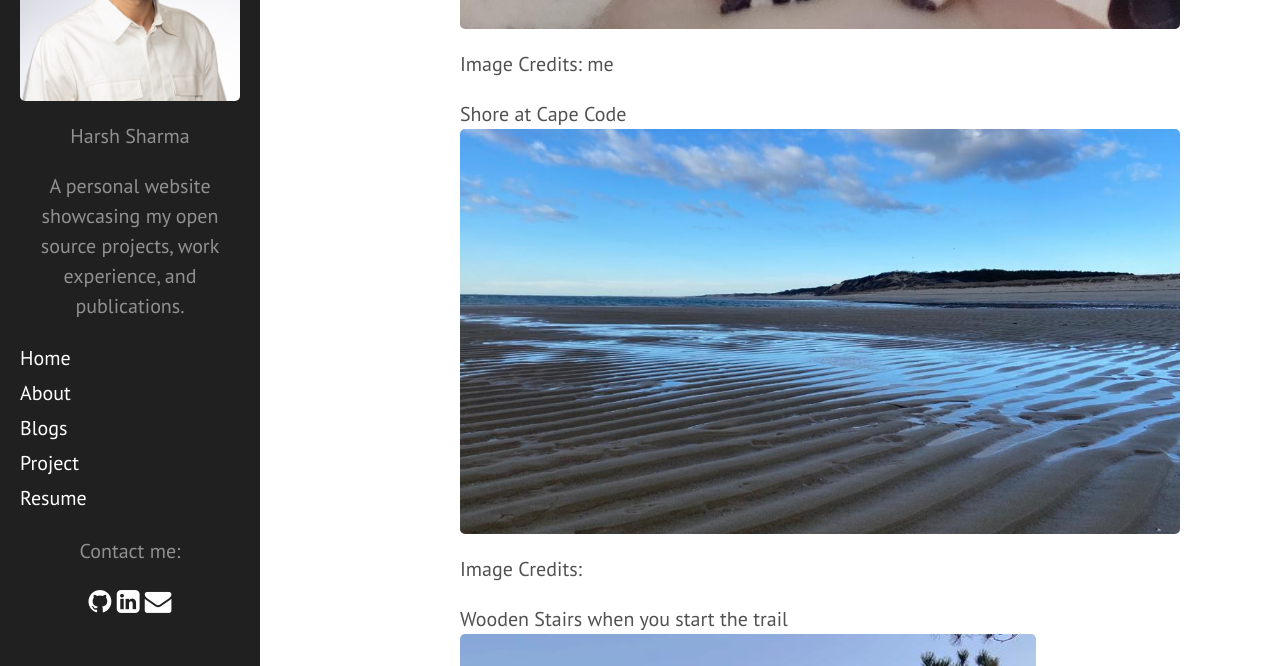
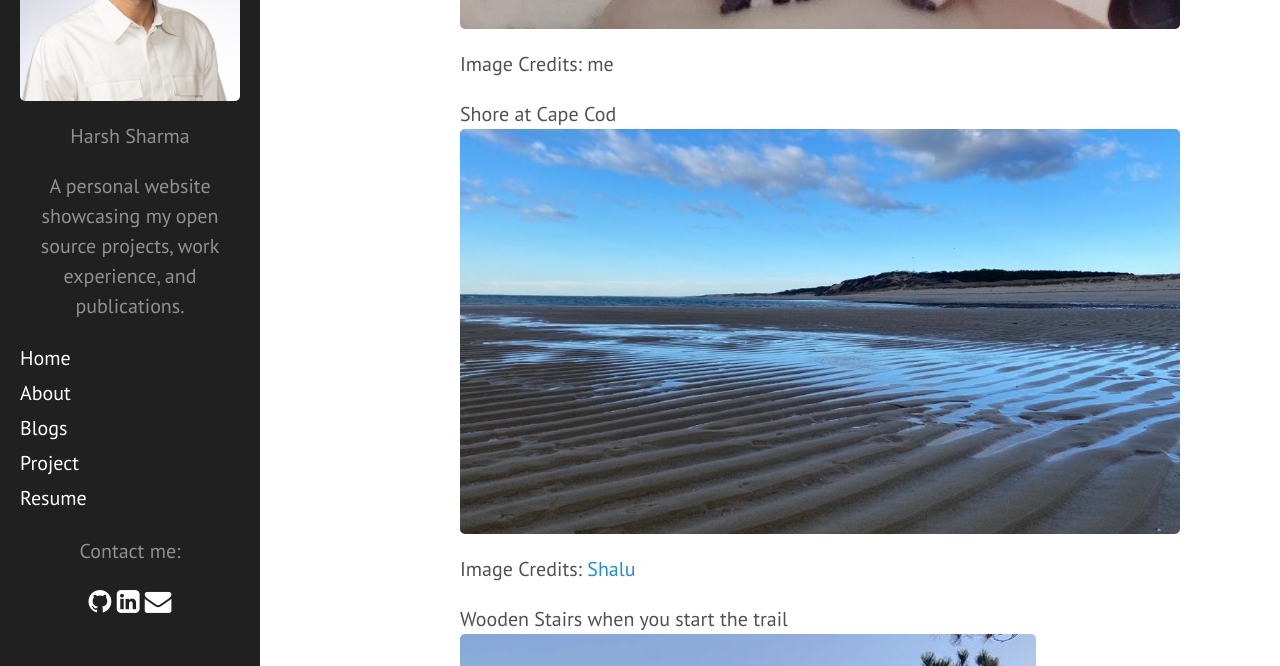
Before and after one commit to 97harsh/97harsh.github.io, a Jekyll site: the page built from _posts/2023-03-06-cape-code-trek.md, in a window 1280 px wide and 900 px high, scrolled down 2746 px. Shown: the part 159-825 px from the top of the window. Built offline with Jekyll 4.4.1, drawn with Linux system fonts in a browser that asks for light colours; nearby versions of some CDN libraries; Markdown is read by kramdown in place of the engine named in the settings.

Commit message:
image credits

```diff
--- a/_posts/2023-03-06-cape-code-trek.md
+++ b/_posts/2023-03-06-cape-code-trek.md
@@ -42,13 +42,13 @@ Crab Shell I found on the shore
 ![Crab shell I found at the shore](/assets/images/cape_cod_crab_shell.jpg){:class="post-images-class" title="Crab Shell"}
 Image Credits: me
 
-Shore at Cape Code
+Shore at Cape Cod
 ![Shore](/assets/images/cape_cod_shore.jpeg){:class="post-images-class" title="Cape Cod Shore"}
-Image Credits:
+Image Credits: [Shalu](https://www.instagram.com/shaluabhaykumar/)
 
 Wooden Stairs when you start the trail
 ![Stairs to after the trek starts](/assets/images/cape_cod_stairs.jpeg){:class="post-images-class" title="Cape Cod Shore"}
-Image Credits:
+Image Credits: [Shalu](https://www.instagram.com/shaluabhaykumar/)
 
 
 
```
Also changed, not shown: other parts of _posts/2023-03-06-cape-code-trek.md (+1 -1 lines).
